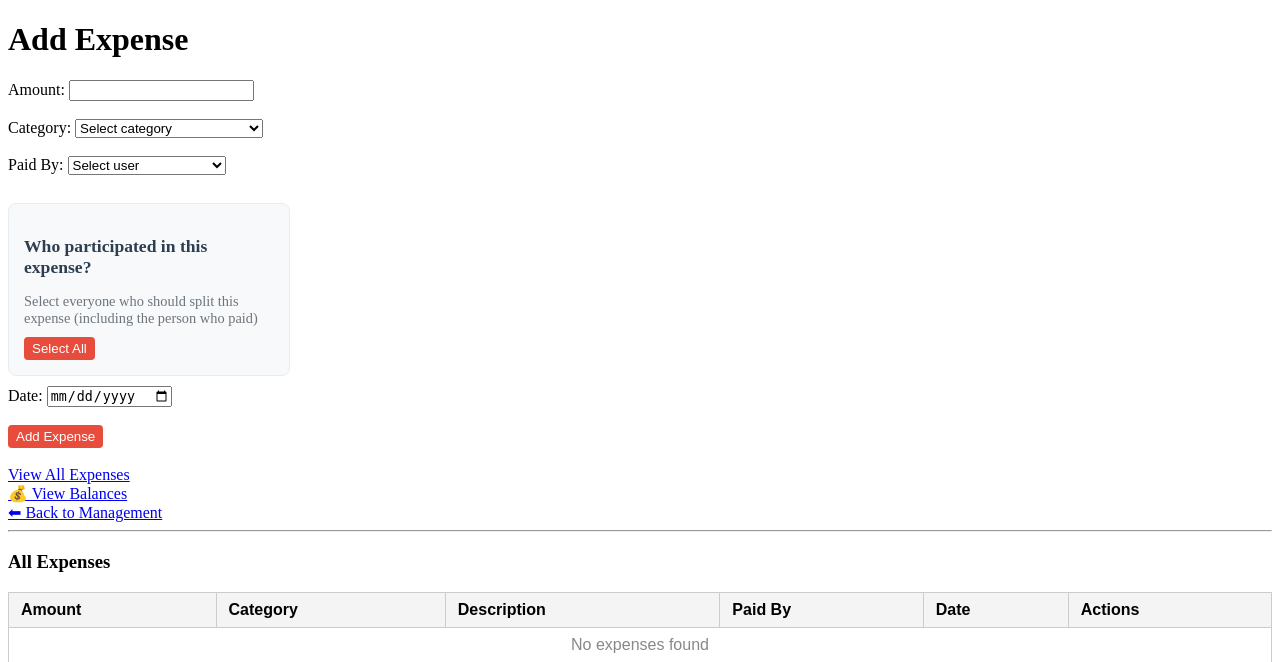
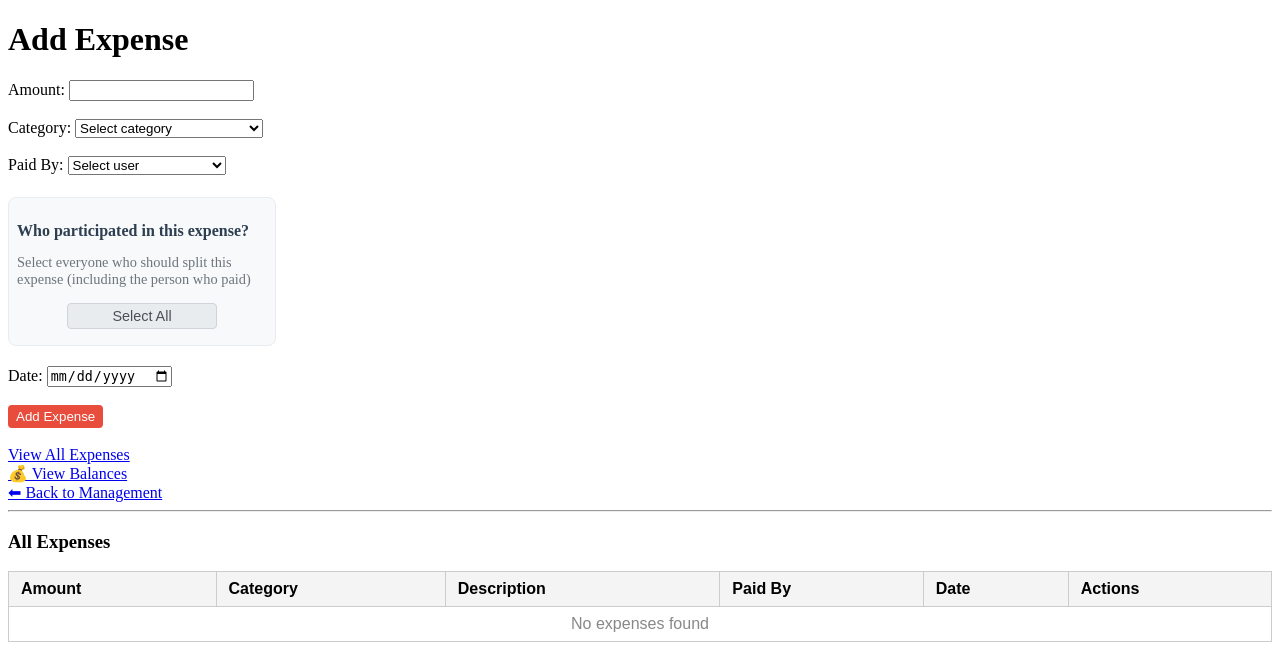
Before and after one commit to ZachSkiba/Expense_Tracker, a Flask app: page /add-expense in a window 1280 px wide. Shown: the top 662 px of the page. Run offline with Flask 3, Linux system fonts and the light colour scheme; data that the repository does not hold is empty.

Commit message:
New Changes

```diff
--- a/static/css/styles.css
+++ b/static/css/styles.css
@@ -152,13 +152,13 @@ button:hover {
     background: #f8f9fa;
     border: 1px solid #e9ecef;
     border-radius: 8px;
-    padding: 15px;
-    margin: 10px 0;
+    padding: 8px;
+    margin: 4px 0 20px 0;
     max-width: 250px;  /* Make container narrower */
 }
 
 .participants-title {
-    font-size: 1.1em;
+    font-size: 1em;
     color: #2c3e50;
     margin-bottom: 5px;
 }
@@ -166,7 +166,7 @@ button:hover {
 .participants-subtitle {
     font-size: 0.9em;
     color: #6c757d;
-    margin-bottom: 10px;
+    margin-bottom: 0 0 3px 0;
 }
 
 .participants-list {
@@ -200,3 +200,21 @@ button:hover {
     user-select: none;
     font-size: 0.95em;
 }
+
+.select-all-btn {
+    background: #e9ecef;
+    border: 1px solid #ced4da;
+    border-radius: 4px;
+    padding: 4px 8px;
+    margin: 0 auto 8px auto;  /* Center the button */
+    cursor: pointer;
+    font-size: 0.9em;
+    width: 60%;  /* Reduce width from 100% to 80% */
+    display: block;  /* Needed for margin auto to work */
+    color: #495057;  /* Dark gray text */
+    transition: background-color 0.2s;
+}
+
+.select-all-btn:hover {
+    background: #dee2e6;
+}
```
